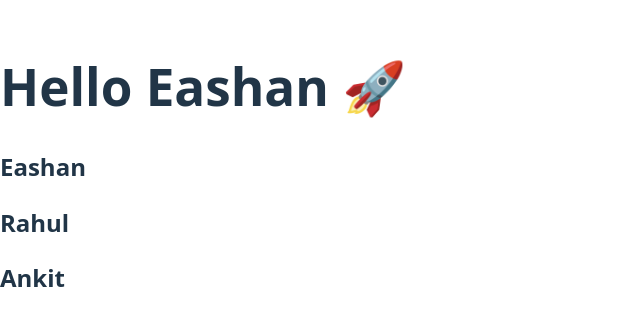
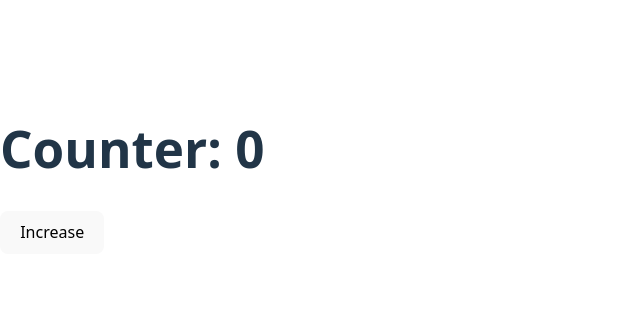
Before and after one commit to eashan2711/react-journey, a React (Vite) app: page / in a window 1280 px wide. Shown: the part 230-556 px from the top of the page, without its empty margins (0-640 px from the left). Built offline with nearby package versions, Linux system fonts and the light colour scheme.

Commit message:
Implemented counter using React useState

```diff
--- a/src/App.jsx
+++ b/src/App.jsx
@@ -1,14 +1,15 @@
-import UserCard from "./UserCard";
+import { useState } from "react";
 
 function App() {
+  const [count, setCount] = useState(0);
+
   return (
     <div>
-      <h1>Hello Eashan 🚀</h1>
+      <h1>Counter: {count}</h1>
 
-      <UserCard name="Eashan" />
-      <UserCard name="Rahul" />
-      <UserCard name="Ankit" />
-
+      <button onClick={() => setCount(count + 1)}>
+        Increase
+      </button>
     </div>
   );
 }
```
